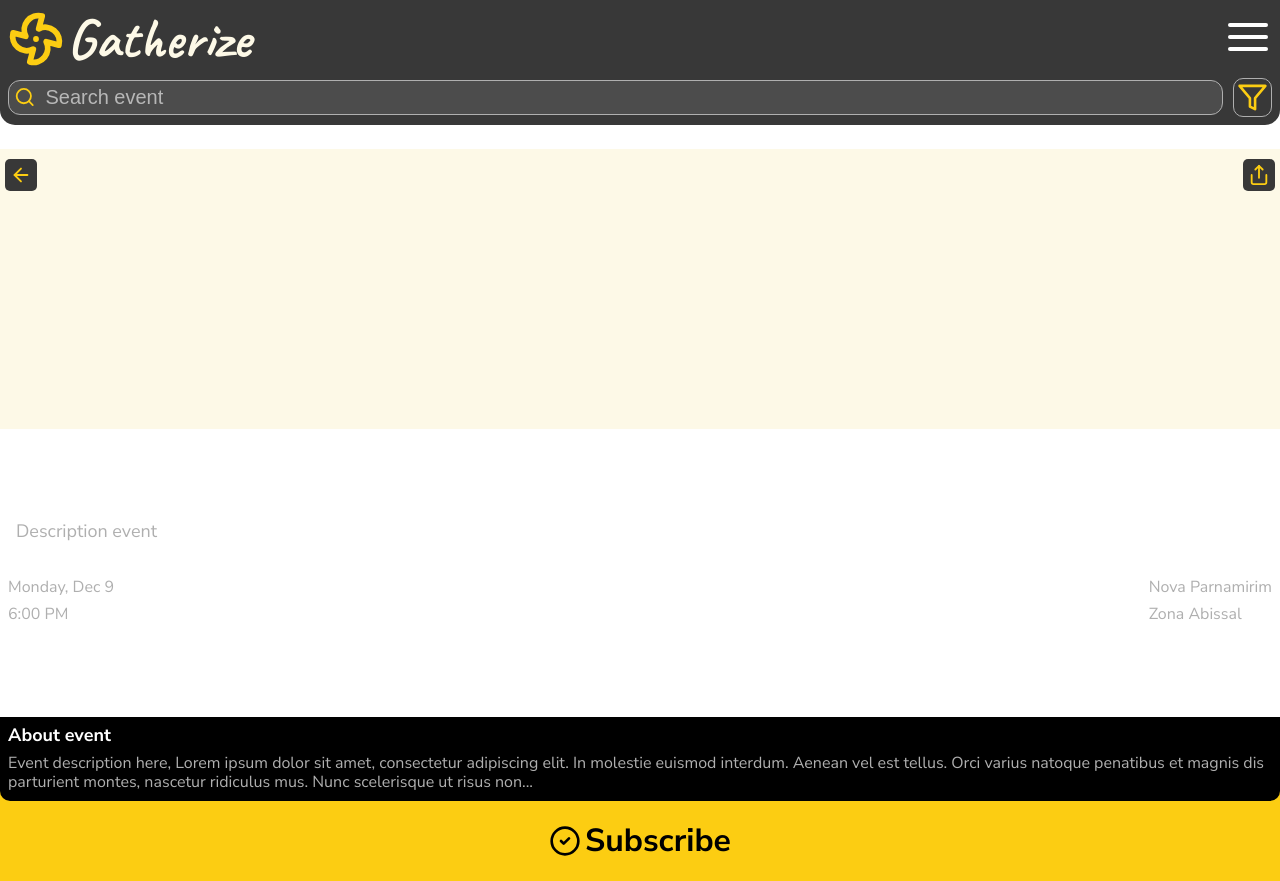
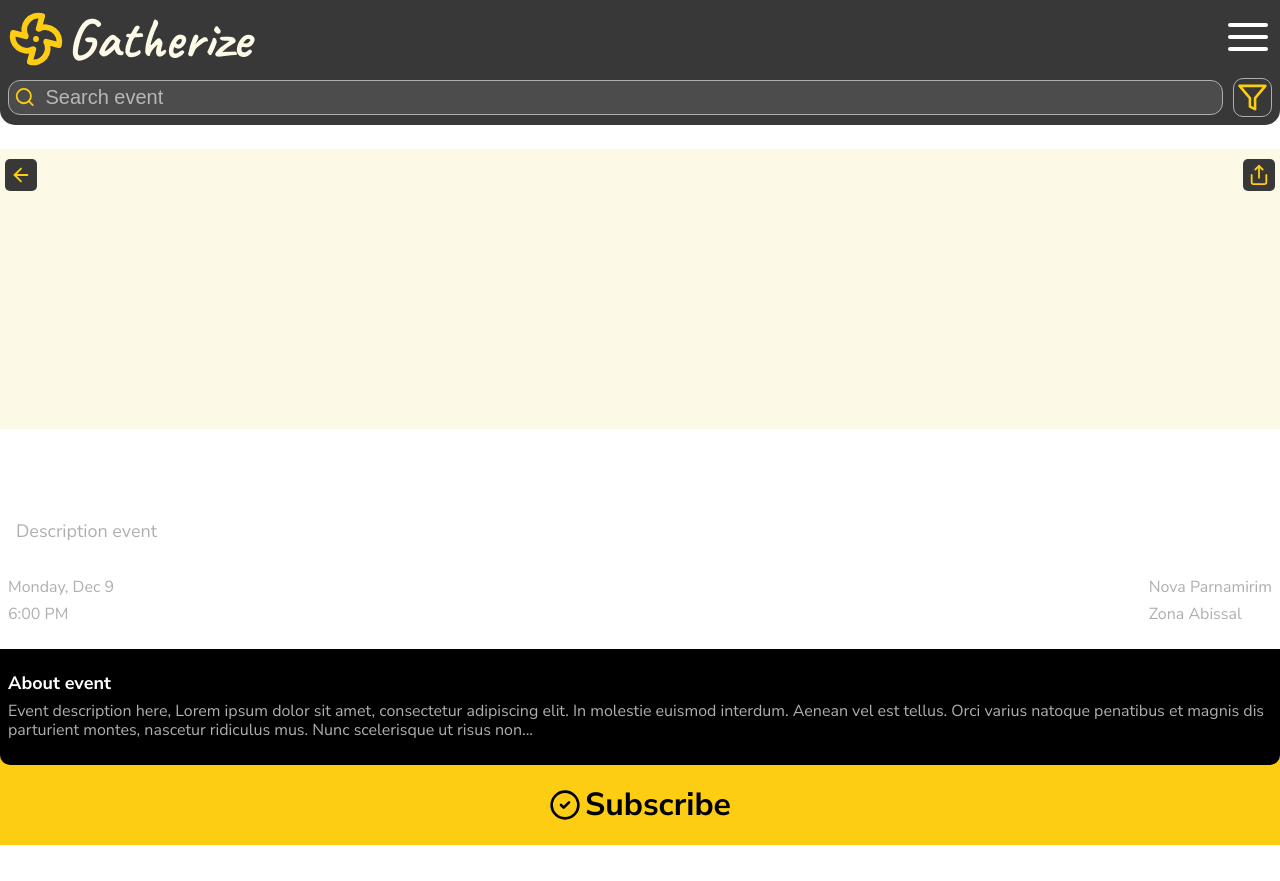
Before and after one commit to Gcld/gatherize, a Next.js app: page /event/1 in a window 1280 px wide. After the commit the page ends 845 px from the top, so only its background shows below. Built offline with nearby package versions, Linux system fonts and the light colour scheme.

Commit message:
style: melhora da divisão de tamanhos da página

```diff
--- a/src/app/event/[id]/styled.ts
+++ b/src/app/event/[id]/styled.ts
@@ -37,7 +37,11 @@ export const EventButtonsDiv = styled.div`
 `;
 
 export const EventContent = styled.div`
-    height: 30vh;
+    height: 100%;
+
+    @media (min-width: 600px) {
+        min-height: 150px;
+    }
 `;
 
 export const EventButton = styled.div`
@@ -172,11 +176,16 @@ export const EventDescriptionAndButtonDiv = styled.div<SubscribeButtonProps>`
 
 export const EventDescriptionDiv = styled.div`
     width: 100%;
+    height: 100%;
     display: flex;
     flex-direction: column;
     padding: 8px 8px;
     background-color: black;
     border-radius: 0 0 10px 10px;
+
+    @media (min-width: 768px) {
+        padding: 24px 8px;
+    }
 `;
 
 export const SubscribeButton = styled.div<SubscribeButtonProps>`
```
